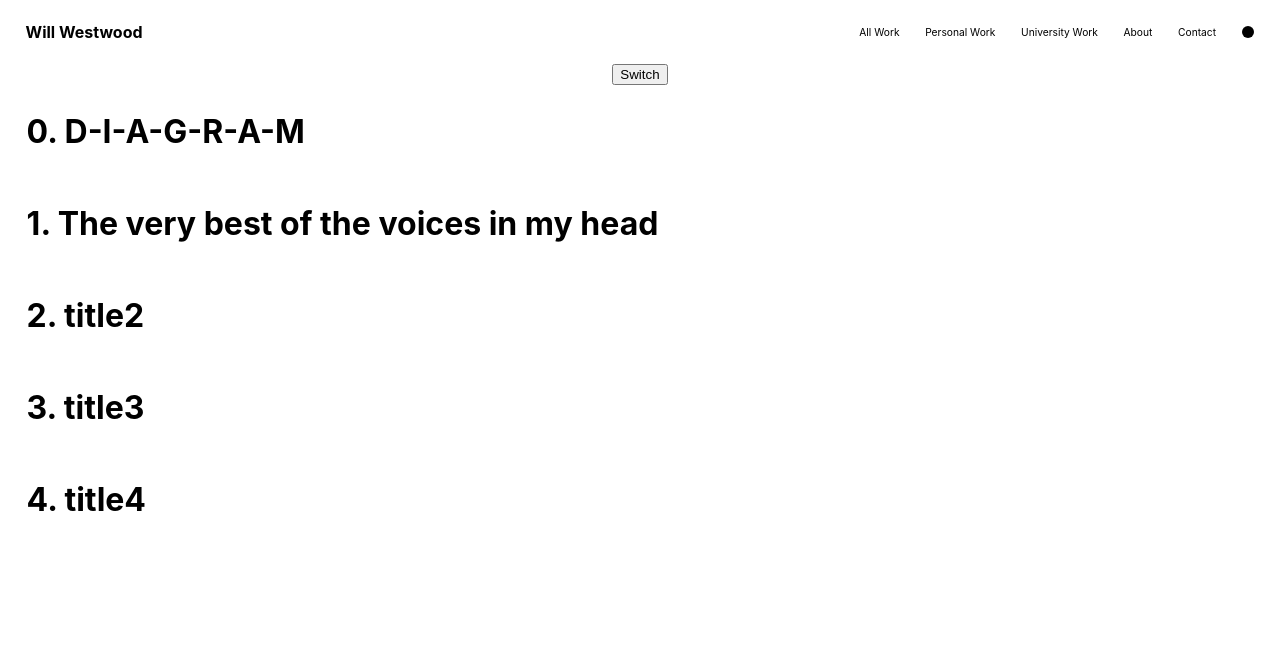
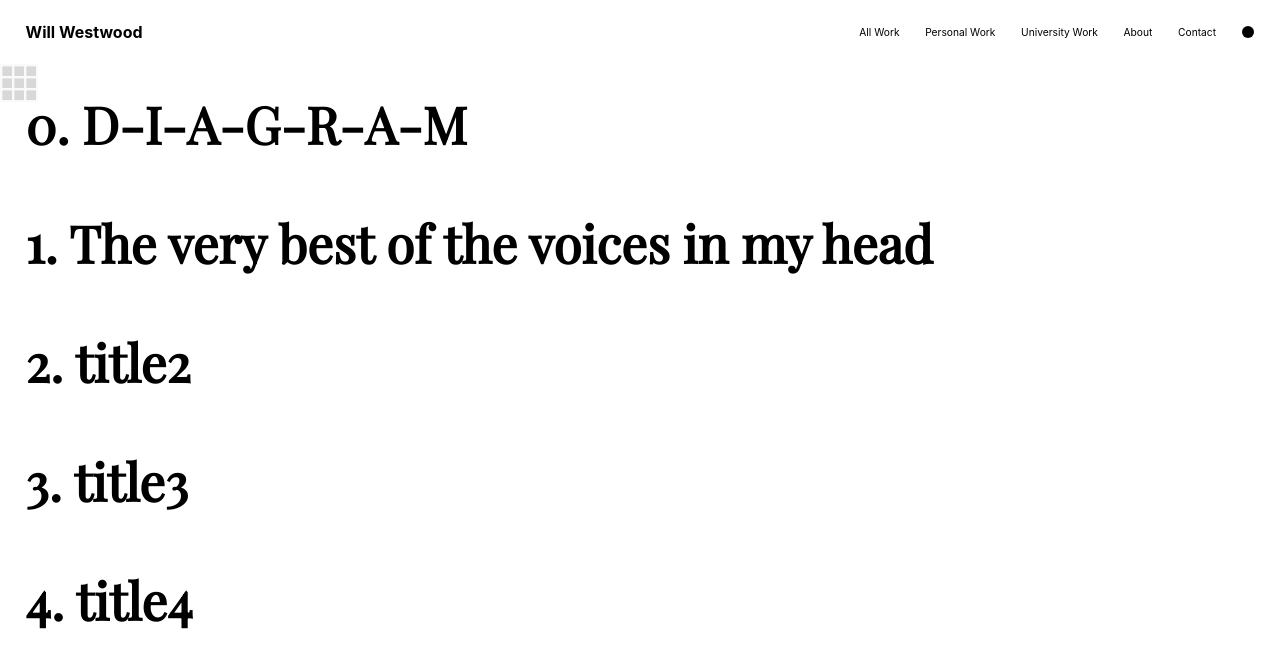
Before and after one commit to iwouldntbother/PortfolioSite, a React (Create React App) app: page /#/work in a window 1280 px wide. Shown: the top 668 px of the page. Built offline with nearby package versions, Linux system fonts and the light colour scheme.

Commit message:
Added grid switch button styling

```diff
--- a/src/components/css/gallery.css
+++ b/src/components/css/gallery.css
@@ -1,3 +1,5 @@
+@import url('https://fonts.googleapis.com/css2?family=Playfair+Display&display=swap');
+
 body {
   margin: 0;
   padding: 0;
@@ -36,6 +38,7 @@ body {
   background-size: cover;
   position: relative;
   text-decoration: none;
+  transition: 0.5s ease-in-out;
   /* border: solid #ddd 0.25vw; */
 }
 
@@ -99,7 +102,7 @@ body {
 .listViewHolder {
   width: 100vw;
   padding: 2vw;
-  border: 0.1vw solid white;
+  /* border: 0.1vw solid white; */
 }
 
 .textHider {
@@ -111,6 +114,41 @@ body {
 .listViewContainer h1 {
   margin: 0;
   transition: 0.5s ease-in-out;
+}
+
+.listItem {
+  font-family: 'Playfair Display', serif;
+  font-size: 4vw;
+}
+
+#galleryCont {
+  position: relative;
+}
+
+#viewSwitchBTN {
+  position: absolute;
+  top: 0;
+  left: 0;
+  z-index: 100;
+  width: 3vw;
+  height: 3vw;
+  padding: 0;
+  border: none;
+  transition: all 0.25s;
+  opacity: 0.3;
+}
+
+#viewSwitchBTN:hover {
+  width: 5vw;
+  height: 5vw;
+  opacity: 1;
+}
+
+.st0{fill:grey}
+.st1{fill:none;stroke:grey;stroke-width:40;stroke-miterlimit:10}
+
+#ListIcon {
+  display: none;
 }
 
 /*  */
--- a/src/components/gallery.jsx
+++ b/src/components/gallery.jsx
@@ -43,7 +43,7 @@ function GItemCollection(props) {
       {gItemsRenderArray.map((item) => {
 
         return <Link to={`${match.url.replace('/'+match.params.id, "")}/${createLinkTitle(item.title)}`} key={item.id} id={"gItem"+item.id}
-                  style={{backgroundImage: "url('"+process.env.PUBLIC_URL+item.cover+"')"}}
+                  style={{backgroundImage: "url('"+process.env.PUBLIC_URL+item.cover+"')", transform: "scale(0)"}}
                   className={"gItemHolder "+item.size}
                   onClick={() => {scrollTop();}}>
             <div className="gItemFader"></div>
@@ -66,7 +66,7 @@ function scrollTop() {
   window.scrollTo(0, 0);
 }
 
-function listView(props) {
+function ListView(props) {
 
   var gItemsRenderArray = [];
   // console.log(db.length)
@@ -78,12 +78,11 @@ function listView(props) {
 
   return (
     <div className='listViewContainer'>
-      <button id='debugBTN' onClick={() => {textSwitch()}}>Switch</button>
       {gItemsRenderArray.map((item, index) => {
         return (
           <div className='listViewHolder' key={item.id}>
             <div className='textHider'>
-              <h1 className='textColour'>{String(index) + '. ' + item.title}</h1>
+              <h1 className='textColour listItem' style={{transform: 'translate(0, 8vh)'}}>{String(index) + '. ' + item.title}</h1>
             </div>
           </div>
         )
@@ -92,43 +91,135 @@ function listView(props) {
   )
 }
 
-let textVisible = true;
+let textVisible = false;
+let gridVisible = false;
+
+const GalleryView = (props) => {
+
+  const [view, changeView] = React.useState('list')
+
 
   const textSwitch = () => {
-
     let textEls = document.getElementsByTagName('h1')
-
     if (textVisible) {
-    // console.log('hiding text')
-
       for (var i=0; i<textEls.length; i++) {
-      textEls[i].style.transform = 'translate(0, 5vh)';
+        textEls[i].style.transform = 'translate(0, 8vh)';
       }
-
+      console.log('hiding text')
       textVisible = false;
     } else {
-    // console.log('showing text')
-
       for (var j=0; j<textEls.length; j++) {
         textEls[j].style.transform = 'translate(0, 0)';
       }
-
+      console.log('showing text')
       textVisible = true;
     }
   }
 
-let view = 'list';
+  const gridSwitch = () => {
+    let gridEls = document.getElementsByClassName('gItemHolder');
+    if (gridVisible) {
+      for (var i=0; i<gridEls.length; i++) {
+        gridEls[i].style.transform = 'scale(0)';
+      }
+      console.log('hiding grid')
+      gridVisible = false;
+    } else {
+      for (var j=0; j<gridEls.length; j++) {
+        gridEls[j].style.transform = 'scale(1)';
+      }
+      console.log('showing grid')
+      gridVisible = true;
+    }
+  }
 
-function ViewSwitch(props) {
+  const viewToggle = () => {
     if (view === 'list') {
-    return listView(props);
+      textSwitch();
+      setTimeout(() => {
+        changeView('grid')
+        document.getElementById('listCont').style.display = 'none';
+        document.getElementById('gridCont').style.display = 'block';
+        document.getElementById('GridIcon').style.display = 'none';
+        document.getElementById('ListIcon').style.display = 'block';
+        // console.log('grid switch')
+        setTimeout(() => {
+          gridSwitch();
+        }, 50)
+      }, 500)
     } else if (view === 'grid') {
-    return GItemCollection(props);
+      gridSwitch();
+      setTimeout(() => {
+        changeView('list')
+        document.getElementById('listCont').style.display = 'block';
+        document.getElementById('gridCont').style.display = 'none';
+        document.getElementById('GridIcon').style.display = 'block';
+        document.getElementById('ListIcon').style.display = 'none';
+        // console.log('text switch')
+        setTimeout(() => {
+          textSwitch();
+        }, 50)
+      }, 500)
     } else {
-    return <div>error</div>
+      console.log('switch error')
     }
+  }
+
+  const ViewOption = () => {
+
+    return (
+      <div style={{position: 'relative'}}>
+        <div id='listCont' style={{position: 'absolute'}}>{ListView(props)}</div>
+        <div id='gridCont' style={{position: 'absolute', display: 'none'}}>{GItemCollection(props)}</div>
+      </div>
+    )
+
+    // if (view === 'list') {
+    //   textSwitch();
+    //   return <div key={view}>{ListView(props)}</div>
+    // } else if (view === 'grid') {
+    //   return <div key={view}>{GItemCollection(props)}</div>
+    // } else {
+    //   console.log(view)
+    //   return <div className='textColour'>error</div>
+    // }
+  }
+
+    setTimeout(() => {
+      textSwitch();
+    }, 50)
+    return (
+      <div id='galleryCont' className='textColour'>
+        <button id='viewSwitchBTN' onClick={() => {viewToggle()}}>
+          <svg id='buttonSVG' version="1.1" xmlns="http://www.w3.org/2000/svg" x="0px" y="0px" viewBox="0 0 1000 1000">
+            <g id="GridIcon">
+              <rect x="62.5" y="62.5" class="st0" width="250" height="250"/>
+              <rect x="375" y="62.5" class="st0" width="250" height="250"/>
+              <rect x="687.5" y="62.5" class="st0" width="250" height="250"/>
+              <rect x="62.5" y="375" class="st0" width="250" height="250"/>
+              <rect x="375" y="375" class="st0" width="250" height="250"/>
+              <rect x="687.5" y="375" class="st0" width="250" height="250"/>
+              <rect x="62.5" y="687.5" class="st0" width="250" height="250"/>
+              <rect x="375" y="687.5" class="st0" width="250" height="250"/>
+              <rect x="687.5" y="687.5" class="st0" width="250" height="250"/>
+            </g>
+            <g id="ListIcon">
+              <circle class="st0" cx="157.9" cy="187.5" r="95.4"/>
+              <circle class="st0" cx="157.9" cy="500" r="95.4"/>
+              <circle class="st0" cx="157.9" cy="812.5" r="95.4"/>
+              <line class="st1" x1="310.3" y1="187.5" x2="937.5" y2="187.5"/>
+              <line class="st1" x1="310.3" y1="500" x2="937.5" y2="500"/>
+              <line class="st1" x1="310.3" y1="812.5" x2="937.5" y2="812.5"/>
+            </g>
+          </svg>
+        </button>
+        {/* <button onClick={() => {gridSwitch()}}>GridAnim</button> */}
+        <ViewOption key={view} tag={props.tag}/>
+      </div>
+    )
+
 }
 
 // GItemCollection()
 
-export default ViewSwitch;
+export default GalleryView;
--- a/src/components/welcome.jsx
+++ b/src/components/welcome.jsx
@@ -9,15 +9,35 @@ class Welcome extends React.Component {
   }
 
   Sketch = (p) => {
+    var poppins;
+    var pts;
 
-     p.setup = () => {
+    p.preload = () => {
+      poppins = p.loadFont('/Poppins-Bold.ttf')
+    }
+
+    p.setup = () => {
       p.createCanvas(p.windowWidth, (p.windowHeight * 0.92))
-     }
 
-     p.draw = () => {
+      pts = poppins.textToPoints('Will Westwood', 0, 0, 120, {
+        sampleFactor: 0.25,
+        simplifyThreshold: 0
+      })
+
+    }
+
+    p.draw = () => {
       p.background(255)
-      grid()
-     }
+      // grid()
+      p.translate(20, 140);
+      p.stroke(0);
+      p.beginShape(p.POINTS)
+      for(let i =0; i< pts.length; i++){
+        p.fill(i % 255);
+        p.vertex(pts[i].x, pts[i].y, pts[i].y);
+      }
+      p.endShape()
+    }
 
     const particle = (x, y, size, colour) => {
       p.fill(colour)
--- a/src/components/work.jsx
+++ b/src/components/work.jsx
@@ -1,4 +1,4 @@
-import GItemCollection from './gallery';
+import GalleryView from './gallery';
 import Detail from './detail';
 import { useParams, Route, Switch } from 'react-router-dom';
 import db from '../db/db.json';
@@ -7,19 +7,20 @@ import db from '../db/db.json';
 function Work() {
   // let match = useRouteMatch();
   // console.log(match)
+
   return (<div>
     <Switch>
       <Route path={'/work/personal/:id?'}>
         <GalleryDetail />
-        <GItemCollection tag={ 'personal' } />
+        <GalleryView tag={ 'personal' } />
       </Route>
       <Route path={'/work/university/:id?'}>
         <GalleryDetail />
-        <GItemCollection tag={ 'university' } />
+        <GalleryView tag={ 'university' } />
       </Route>
       <Route exact path={'/work/:id?'}>
         <GalleryDetail />
-        <GItemCollection tag={ 'all' }/>
+        <GalleryView tag={ 'all' }/>
       </Route>
     </Switch>
 
```
Also changed, not shown: public/GridSwitchIcons.svg (added), public/Poppins-Bold.ttf (added). Lines whose indentation alone changed are shown as unchanged.
